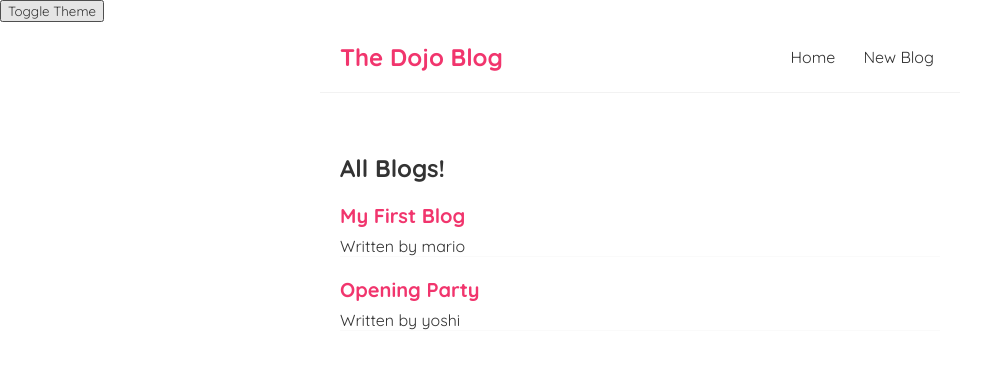
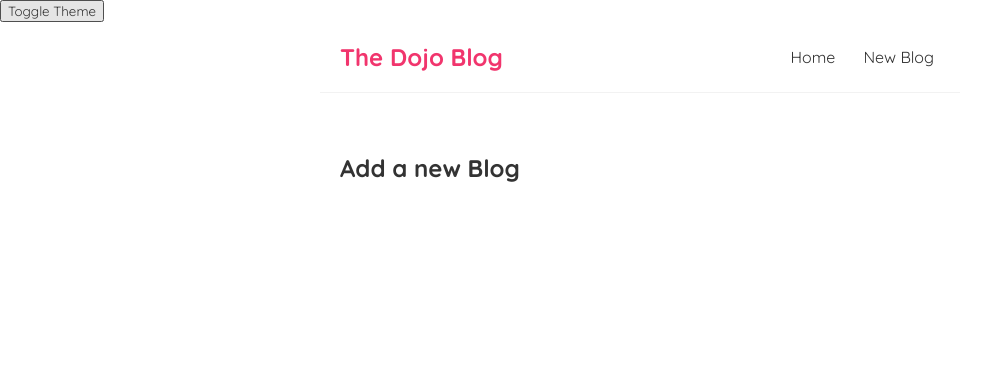
Before and after one commit to arunkumar09/Blogs, a React (Create React App) app: page /create in a window 1280 px wide. Shown: the top 368 px of the page, without its empty margins (0-996 px from the left). Built offline with nearby package versions, Linux system fonts and the light colour scheme; data requests are answered from the project's data file.

Commit message:
lots of more router stuff

```diff
--- a/src/App.js
+++ b/src/App.js
@@ -3,6 +3,8 @@
 import React, { useState, useEffect } from 'react';
 import './index.css';
 import { BrowserRouter as Router, Route, Switch } from 'react-router-dom';
+import Create from './Create.js';
+import BlogDetails from './BlogDetails';
 
 function App() {
   const [theme, setTheme] = useState(
@@ -27,8 +29,14 @@
         <Navbar></Navbar>
         <div className='content'>
           <Switch>
-            <Route path="/">
+            <Route exact path="/">
               <Home></Home>
+            </Route>
+            <Route path="/create">
+              <Create></Create>
+            </Route>
+            <Route path="/blogs/:id">
+              <BlogDetails></BlogDetails>
             </Route>
           </Switch>
         </div>
--- /dev/null
+++ b/src/BlogDetails.js
@@ -0,0 +1,13 @@
+import { useParams } from "react-router-dom";
+
+const BlogDetails = () => {
+    const { id } = useParams()
+
+    return (
+        <div className="blog-details">
+            <h2>Blog Details - { id }</h2>
+        </div>
+    );
+}
+
+export default BlogDetails;
--- a/src/BlogList.js
+++ b/src/BlogList.js
@@ -1,12 +1,17 @@
+import { Link } from "react-router-dom";
+
 const BlogList = ({ blogs, title, handleDelete }) => {
 
     return (
         <div className="blog-list">
             <h2>{title}</h2>
              {blogs.map((blog) => (
-                <div className="blog-preview" key={blog.id}>
-                    <h2>{blog.title}</h2>
-                     <p>Written by {blog.author}</p>
+                 <div className="blog-preview" key={blog.id}>
+                     <Link to={`/blogs/${blog.id}`}>
+                        <h2>{blog.title}</h2>
+                        <p>Written by {blog.author}</p>
+                     </Link>
+
                 </div>
             ))}
         </div>
--- /dev/null
+++ b/src/Create.js
@@ -0,0 +1,10 @@
+const Create = () => {
+    return (
+        <div className="create">
+            <h2>Add a new Blog</h2>
+        </div>
+
+    );
+}
+
+export default Create;
--- a/src/Navbar.js
+++ b/src/Navbar.js
@@ -1,3 +1,4 @@
+import { Link } from 'react-router-dom';
 
 //use sfc - stateless functional components
 const Navbar = () => {
@@ -5,8 +6,8 @@
         <nav className="navbar">
             <h1>The Dojo Blog</h1>
             <div className="links">
-                <a href="/">Home</a>
-                <a href="/create">New Blog</a>
+                <Link to="/">Home</Link>
+                <Link to="/create">New Blog</Link>
             </div>
         </nav>
     );
--- a/src/index.css
+++ b/src/index.css
@@ -59,3 +59,6 @@
   background-color: #fff;
   color: #333;
 }
+.blog-preview a{
+  text-decoration: none;
+}
--- a/src/useFetch.js
+++ b/src/useFetch.js
@@ -6,8 +6,10 @@
     const [error, setError] = useState(null);
 
     useEffect(() => {
+        const abortCont = new AbortController();
+
         setTimeout(() => {
-            fetch(url)
+            fetch(url, {signal:abortCont.signal})
                 .then(res => {
                 if (!res.ok) {
                     throw Error('could not fetch data for that resource');
@@ -20,11 +22,15 @@
                 setError(null);
             })
                 .catch(err => {
-                    setIsPending(false);
+                    if (err.name === 'AbortError') {
+                        console.log('fetch aborted');
+                    } else {
+                        setIsPending(false);
                     setError(err.message);
+                    }
                 })
         }, 1000);
-
+        return () => abortCont.abort();
     }, [url]);
     return { data, isPending, error }
 }
```
